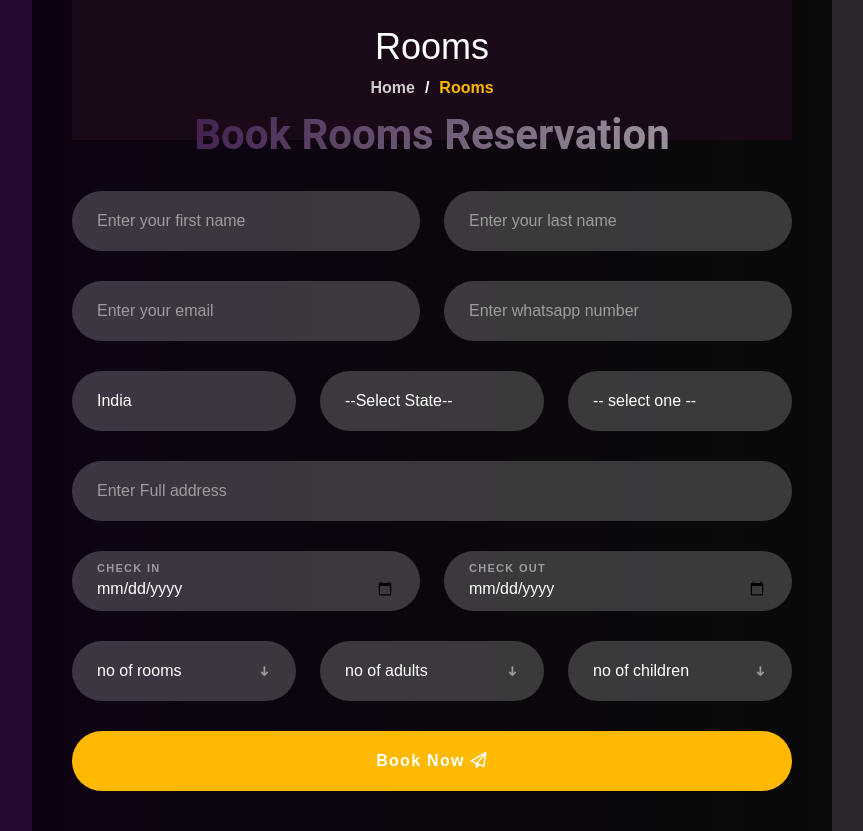
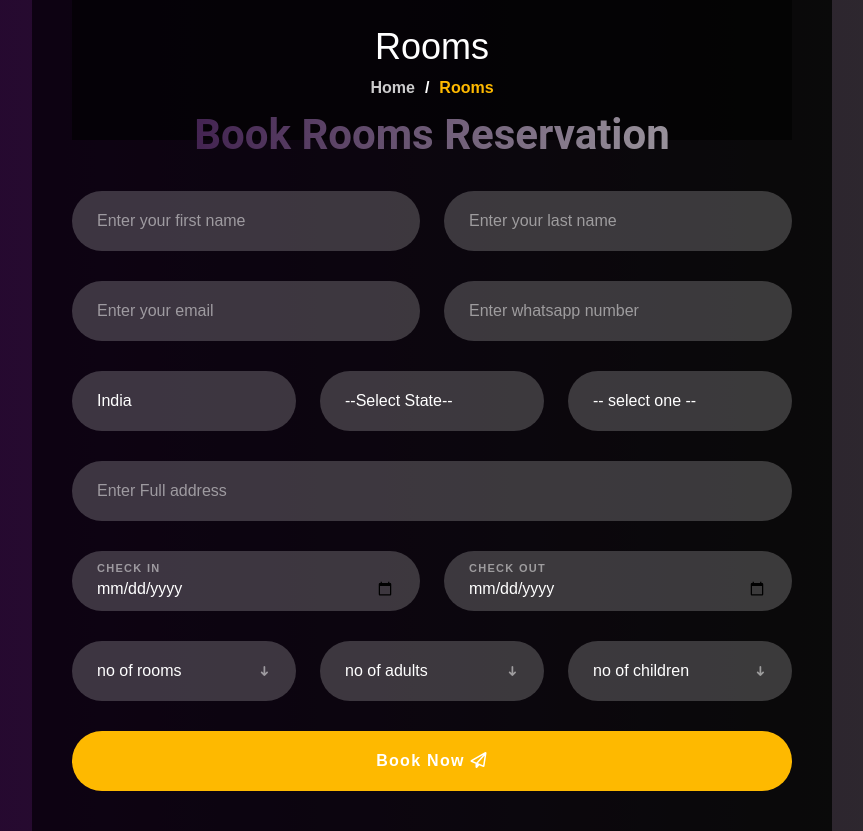
Before and after one commit to Pauharibabatemple/pb, a plain HTML site: page booking.html in a window 1280 px wide. Shown: the whole page, without its empty margins (208-1071 px from the left). Drawn offline with nearby package versions, Linux system fonts and the light colour scheme.

Commit message:
Update booking.html

```diff
--- a/booking.html
+++ b/booking.html
@@ -234,7 +234,7 @@
               <!-- //////// -->
               <div
                 class="breadcrumbs d-flex align-items-center"
-                style="background-color: #40193c; margin-top: -105px"
+                style=" margin-top: -105px"
               >
                 <div
                   class="container position-relative d-flex flex-column align-items-center"
```
